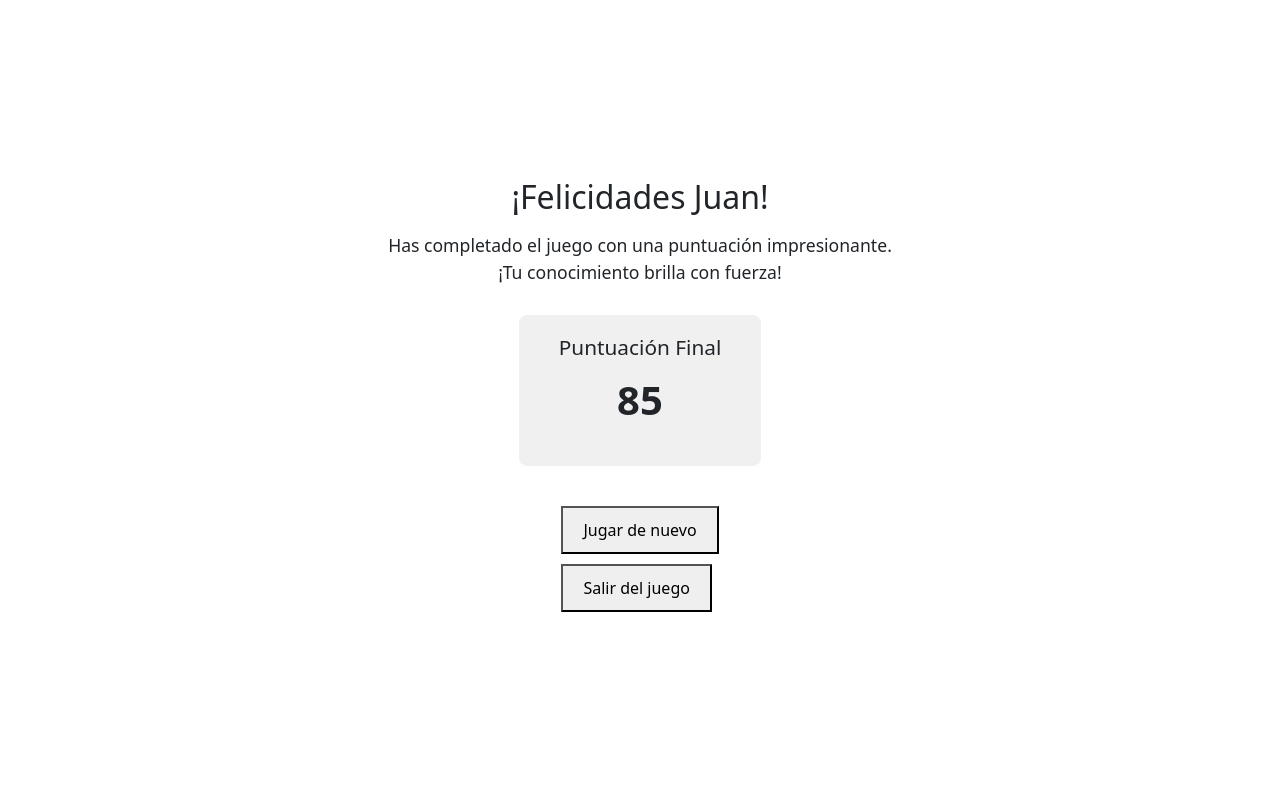
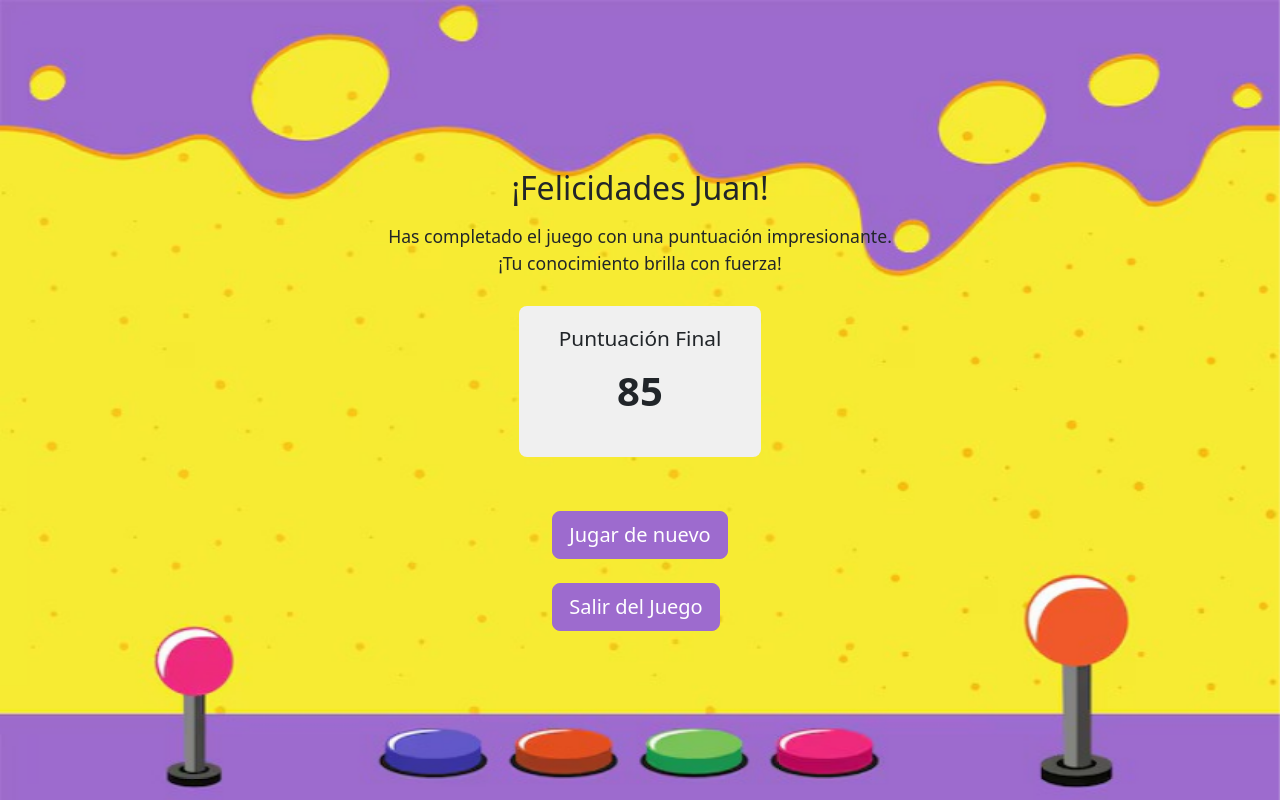
Before and after one commit to LisettPruebas/FrontEndEduPlay, an Angular app: page / in a window 1280 px wide. Built offline with nearby package versions, Linux system fonts and the light colour scheme.

Commit message:
estilos de botones

```diff
--- a/src/app/componets/results/results.css
+++ b/src/app/componets/results/results.css
@@ -1,5 +1,4 @@
 .results-container {
-  background-color: white;
   text-align: center;
   padding: 40px 20px;
   min-height: 100vh;
@@ -8,12 +7,10 @@
   justify-content: center;
   align-items: center;
 }
-
 h1 {
   font-size: 2rem;
   margin-bottom: 16px;
 }
-
 .message {
   font-size: 1.1rem;
   margin-bottom: 30px;
@@ -38,7 +35,7 @@ h1 {
   margin-top: 10px;
 }
 
-.buttons button {
+/* .buttons button {
   display: flex;
   flex-direction: column;
   align-items: center;
@@ -46,4 +43,39 @@ h1 {
   padding: 10px 20px;
   font-size: 1rem;
   cursor: pointer;
+} */
+
+/*cambio color boton*/
+.btn-purple {
+  display: flex;
+  flex-direction: column;
+  align-items: center;
+  background-color: #9D6BCE;
+  border-color: #9D6BCE;
+  color: white;
 }
+
+.btn-purple:hover {
+  background-color: #7a4ea0;
+  border-color: #7a4ea0;
+  color:white;
+}
+
+.pantalla-inicio {
+  position: relative;
+  width: 100%;
+  height: 100vh;
+  overflow: hidden;
+}
+
+.fondo-imagen {
+  position: fixed;
+  top: 50%;
+  left: 50%;
+  width: auto;
+  height: 100%;
+  min-width: 100%;
+  transform: translate(-50%, -50%);
+  object-fit: fill;
+  z-index: -1;
+}
--- a/src/app/componets/results/results.html
+++ b/src/app/componets/results/results.html
@@ -1,3 +1,6 @@
+<div class="pantalla-inicio">
+  <img src="fondo.jpg" alt="Fondo" class="fondo-imagen" />
+
   <div class="results-container">
     <h1>¡Felicidades Juan!</h1>
     <p class="message">
@@ -11,7 +14,11 @@
     </div>
 
     <div class="buttons">
-    <button (click)="playAgain()">Jugar de nuevo</button>
-    <button (click)="exitGame()">Salir del juego</button>
+      <!-- <button (click)="playAgain()">Jugar de nuevo</button> -->
+      <button type="button" class="btn btn-purple btn-lg mt-4">Jugar de nuevo</button>
+      <button type="button" class="btn btn-purple btn-lg mt-4">Salir del Juego</button>
+      <!-- <button (click)="exitGame()">Salir del juego</button> -->
     </div>
   </div>
+
+</div>
```
Also changed, not shown: public/fondo.jpg (added). Lines whose indentation alone changed are shown as unchanged.
